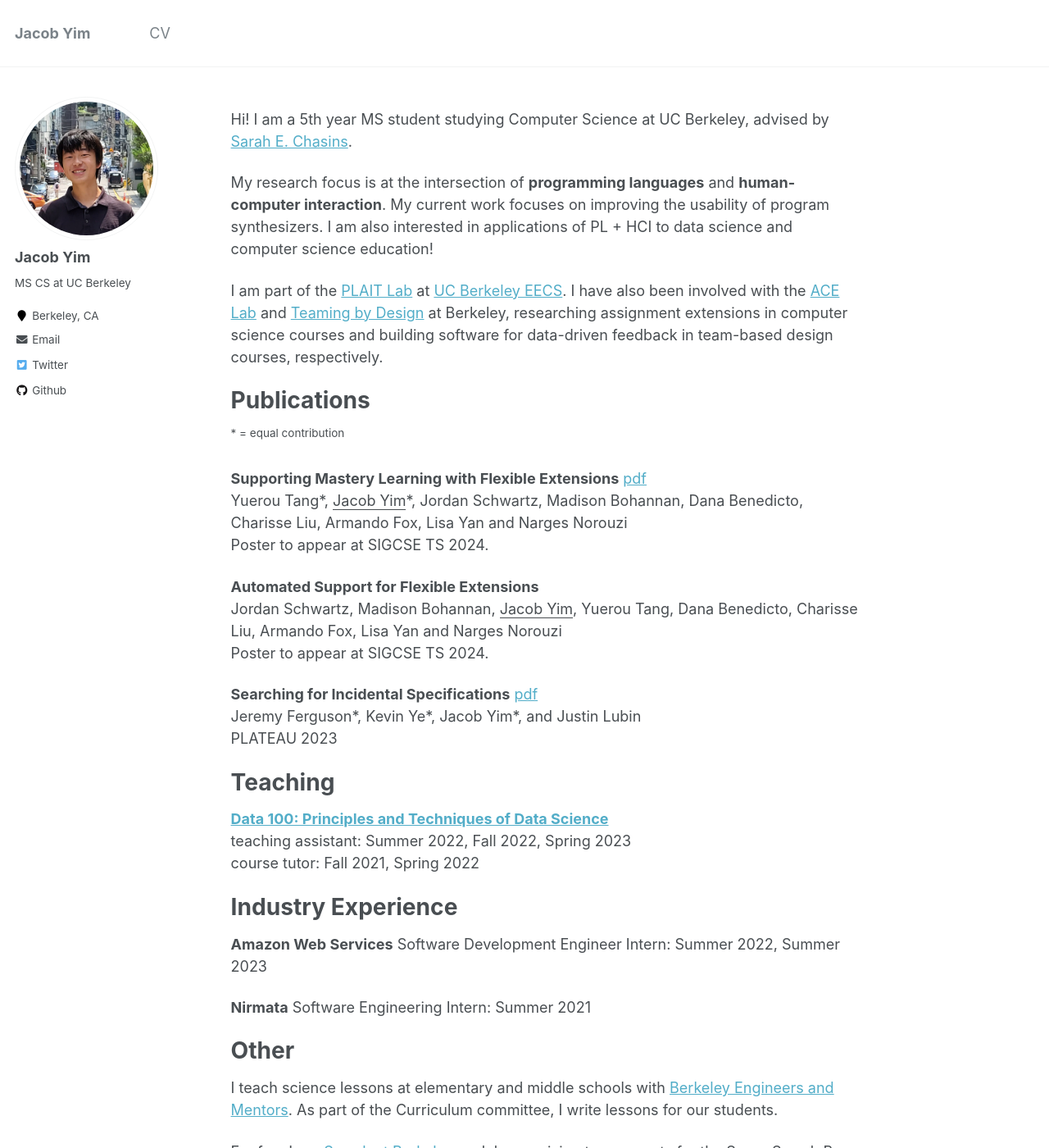
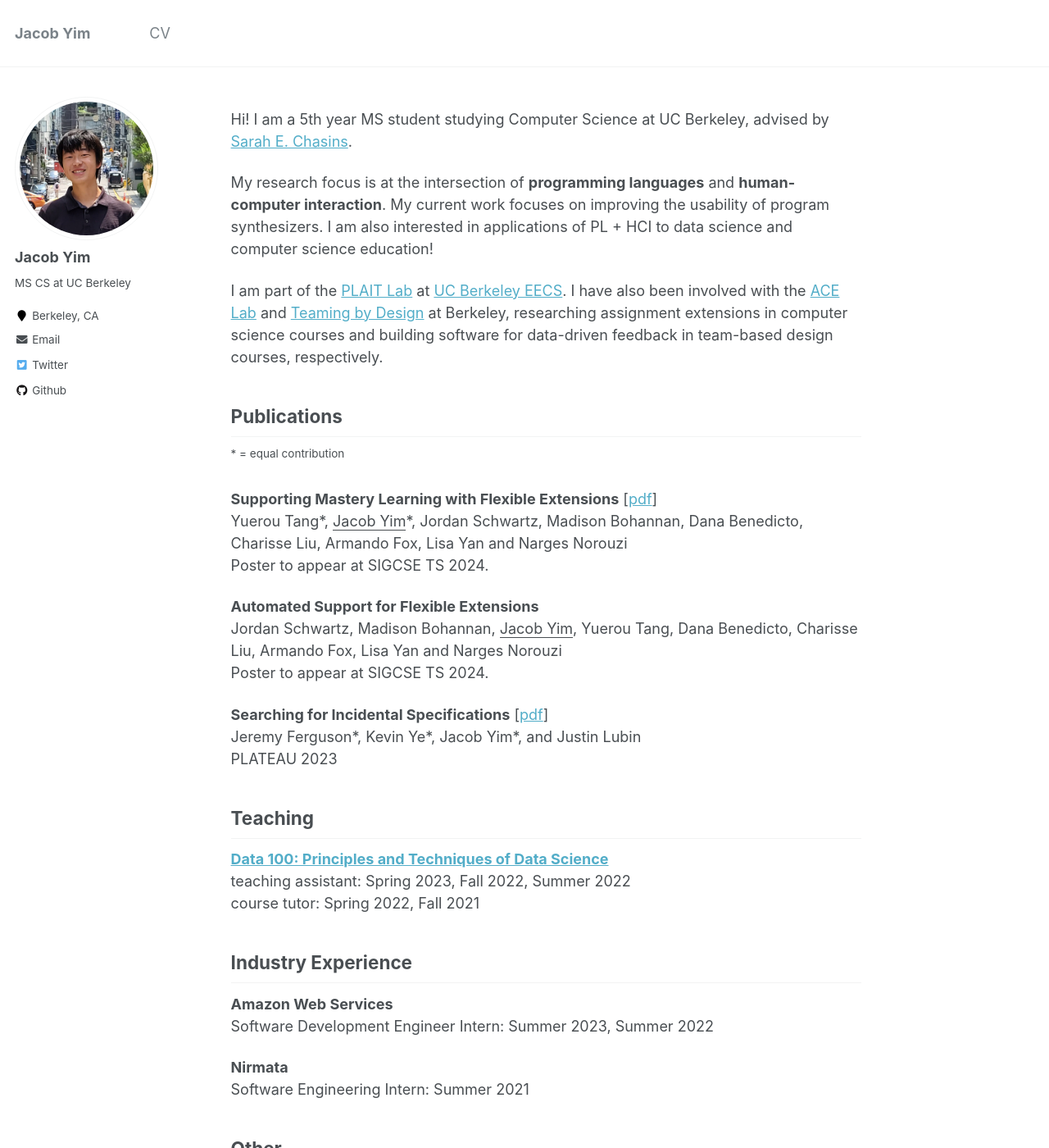
Before and after one commit to jcbym/jcbym.github.io, a Jekyll site: the page built from _pages/about.md, in a window 1280 px wide and 1400 px high. Shown: the whole window at 82% size. Built offline with Jekyll 4.4.1, drawn with Linux system fonts in a browser that asks for light colours.

```diff
--- a/_pages/about.md
+++ b/_pages/about.md
@@ -14,11 +14,10 @@ My research focus is at the intersection of **programming languages** and **huma
 
 I am part of the [PLAIT Lab](https://plait-lab.org/) at [UC Berkeley EECS](https://eecs.berkeley.edu/). I have also been involved with the [ACE Lab](https://acelab.berkeley.edu/) and [Teaming by Design](https://www.teamingxdesign.com/) at Berkeley, researching assignment extensions in computer science courses and building software for data-driven feedback in team-based design courses, respectively.
 
-Publications
-=====
+## Publications
 <sup>\* = equal contribution</sup>
 
-__Supporting Mastery Learning with Flexible Extensions__ [pdf](../files/flextensions-policy-poster.pdf) \
+__Supporting Mastery Learning with Flexible Extensions__ [[pdf](../files/flextensions-policy-poster.pdf)] \
 Yuerou Tang\*, <ins>Jacob Yim</ins>\*, Jordan Schwartz, Madison Bohannan, Dana Benedicto, Charisse Liu, Armando Fox, Lisa Yan and Narges Norouzi \
 Poster to appear at SIGCSE TS 2024.
 
@@ -26,26 +25,23 @@ __Automated Support for Flexible Extensions__ \
 Jordan Schwartz, Madison Bohannan, <ins>Jacob Yim</ins>, Yuerou Tang, Dana Benedicto, Charisse Liu, Armando Fox, Lisa Yan and Narges Norouzi \
 Poster to appear at SIGCSE TS 2024.
 
-__Searching for Incidental Specifications__ [pdf](../files/incidental-specifications.pdf) \
+__Searching for Incidental Specifications__ [[pdf](../files/incidental-specifications.pdf)] \
 Jeremy Ferguson\*, Kevin Ye\*, Jacob Yim\*, and Justin Lubin \
 PLATEAU 2023
 
-Teaching
-=====
+## Teaching
 [__Data 100: Principles and Techniques of Data Science__](https://ds100.org) \
-teaching assistant: Summer 2022, Fall 2022, Spring 2023 \
-course tutor: Fall 2021, Spring 2022
+teaching assistant: Spring 2023, Fall 2022, Summer 2022 \
+course tutor: Spring 2022, Fall 2021
 
-Industry Experience
-=====
-__Amazon Web Services__
-Software Development Engineer Intern: Summer 2022, Summer 2023
+## Industry Experience
+__Amazon Web Services__ \
+Software Development Engineer Intern: Summer 2023, Summer 2022
 
-__Nirmata__
+__Nirmata__ \
 Software Engineering Intern: Summer 2021
 
-Other
-=====
+## Other
 I teach science lessons at elementary and middle schools with [Berkeley Engineers and Mentors](https://beam.berkeley.edu). As part of the Curriculum committee, I write lessons for our students.
 
 For fun, I run [Smash at Berkeley](https://smash.berkeley.edu), a club organizing tournaments for the Super Smash Bros. series of video games.
```
